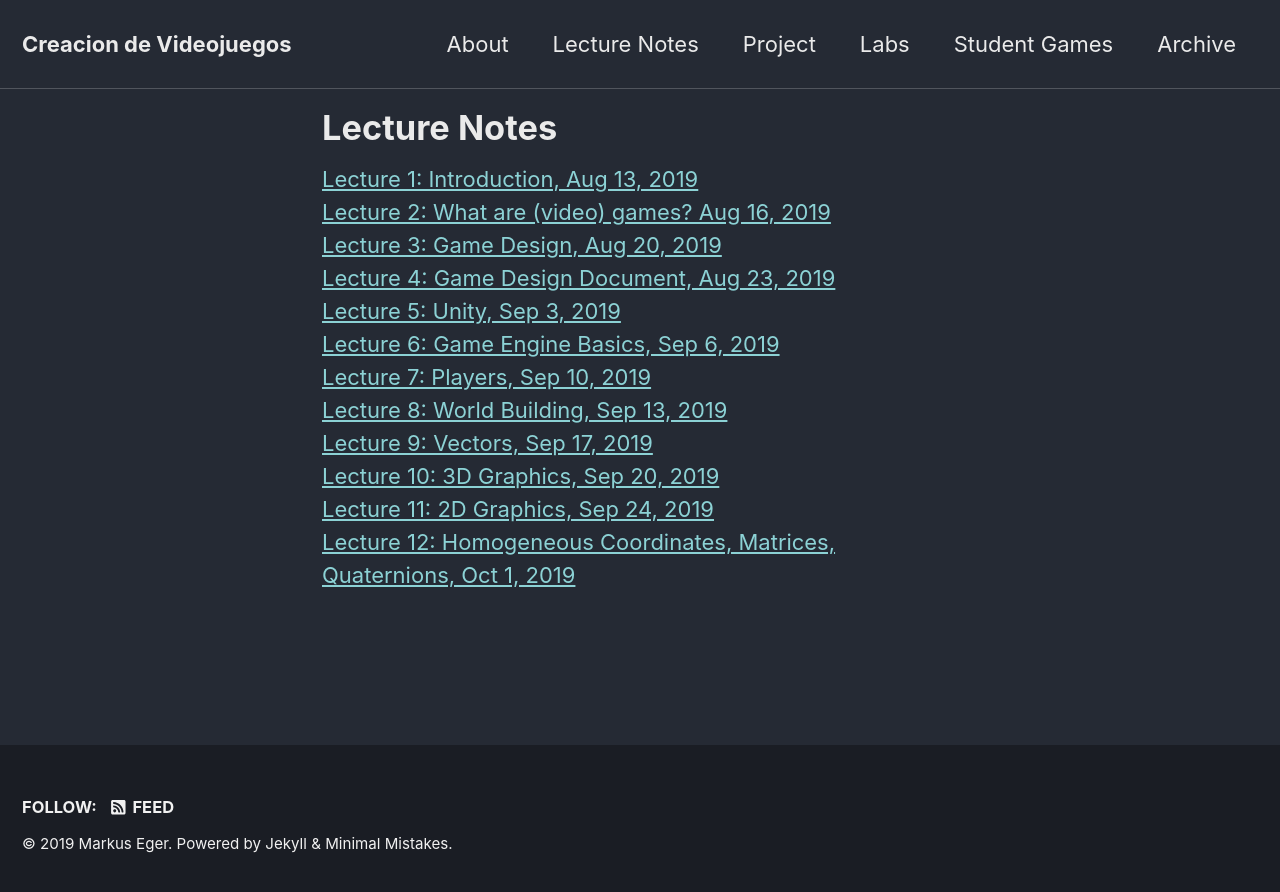
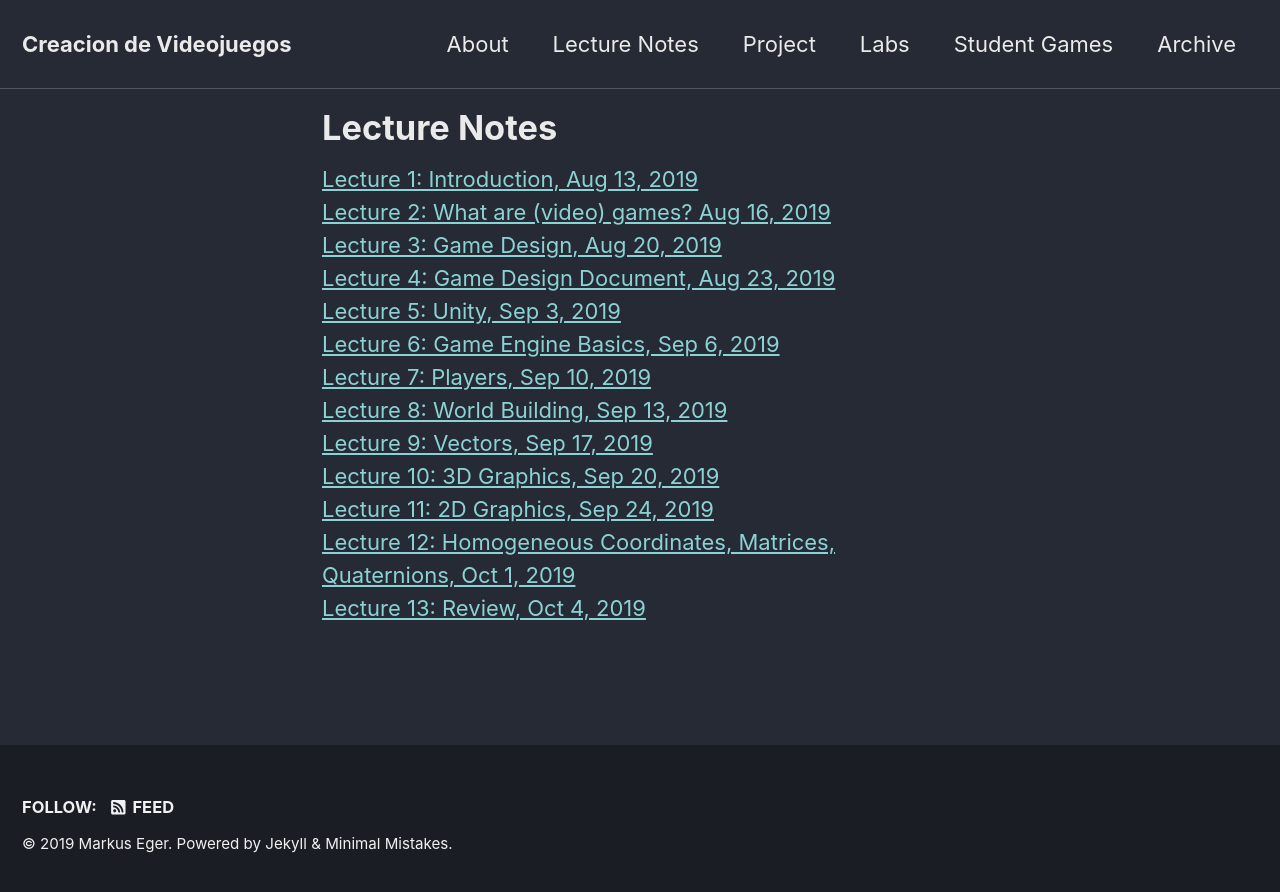
Before and after one commit to yawgmoth/CI-2807, a Jekyll site: the page built from _pages/slides.html, in a window 1280 px wide. Shown: the top 892 px of the page. Built offline with Jekyll 4.4.1, drawn with Linux system fonts in a browser that asks for light colours; cached includes are drawn as plain includes; nearby versions of some CDN libraries.

Commit message:
add review to slide page

```diff
--- a/_pages/slides.html
+++ b/_pages/slides.html
@@ -20,8 +20,8 @@ categories: [frontpage]
 <a href="/CI-2807/slides/II2019/lecture10.html">Lecture 10: 3D Graphics, Sep 20, 2019</a><br/>
 <a href="/CI-2807/slides/II2019/lecture11.html">Lecture 11: 2D Graphics, Sep 24, 2019</a><br/>
 <a href="/CI-2807/slides/II2019/lecture12.html">Lecture 12: Homogeneous Coordinates, Matrices, Quaternions, Oct 1, 2019</a><br/>
-<!--<a href="lecture13.html">Lecture 13: 3D Graphics, May 3, 2019</a><br/>
-<a href="lecture14.html">Lecture 14: Homogeneous Coordinates, Matrices, Quaternions, Lighting, May 7, 2019</a><br/>
+<a href="/CI-2807/slides/II2019/lecture13.html">Lecture 13: Review, Oct 4, 2019</a><br/>
+<!--<a href="lecture14.html">Lecture 14: Homogeneous Coordinates, Matrices, Quaternions, Lighting, May 7, 2019</a><br/>
 <a href="lecture15.html">Lecture 15: Pathfinding, May 10, 2019</a><br/>
 <a href="lecture16.html">Lecture 16: Movement, May 14, 2019</a><br/>
 <a href="lecture16a.html">Vector Math Practice</a><br/>
```
